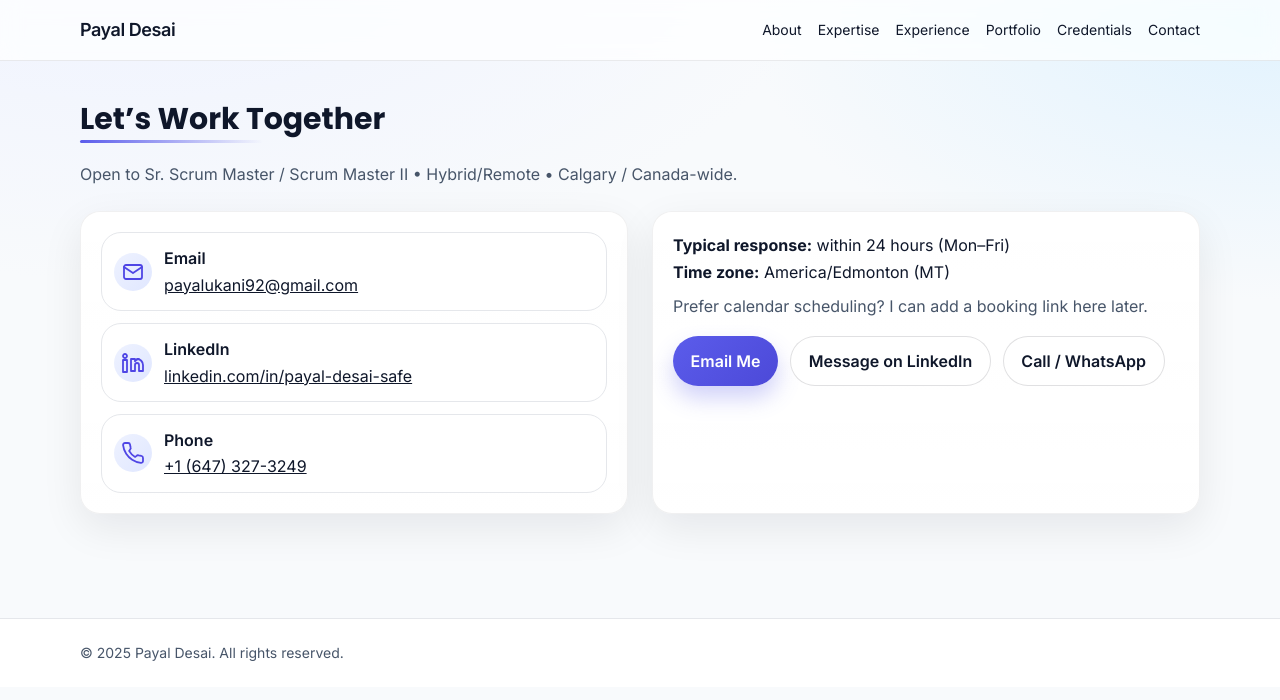
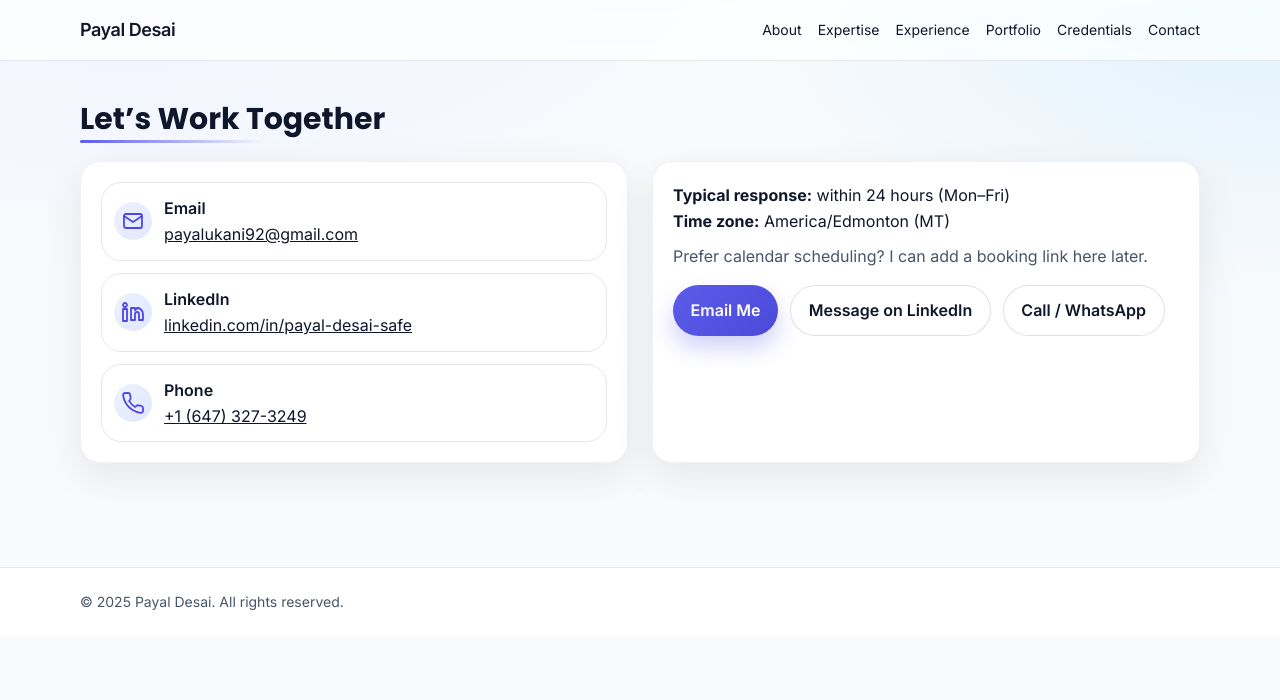
Before and after one commit to dirghak/Payal-Desai, a Next.js app: page /contact in a window 1280 px wide. Shown: the top 700 px of the page. Built offline with nearby package versions, Linux system fonts and the light colour scheme.

Commit message:
Update page.tsx

```diff
--- a/app/contact/page.tsx
+++ b/app/contact/page.tsx
@@ -2,9 +2,9 @@
   return (
     <div className="space-y-6">
       <h1 className="text-3xl font-bold section-title">Let’s Work Together</h1>
-      <p className="text-slate-600">
+      {/* <p className="text-slate-600">
         Open to Sr. Scrum Master / Scrum Master II • Hybrid/Remote • Calgary / Canada-wide.
-      </p>
+      </p> */}
 
       <div className="grid md:grid-cols-2 gap-6">
         {/* Left: contact channels */}
```
